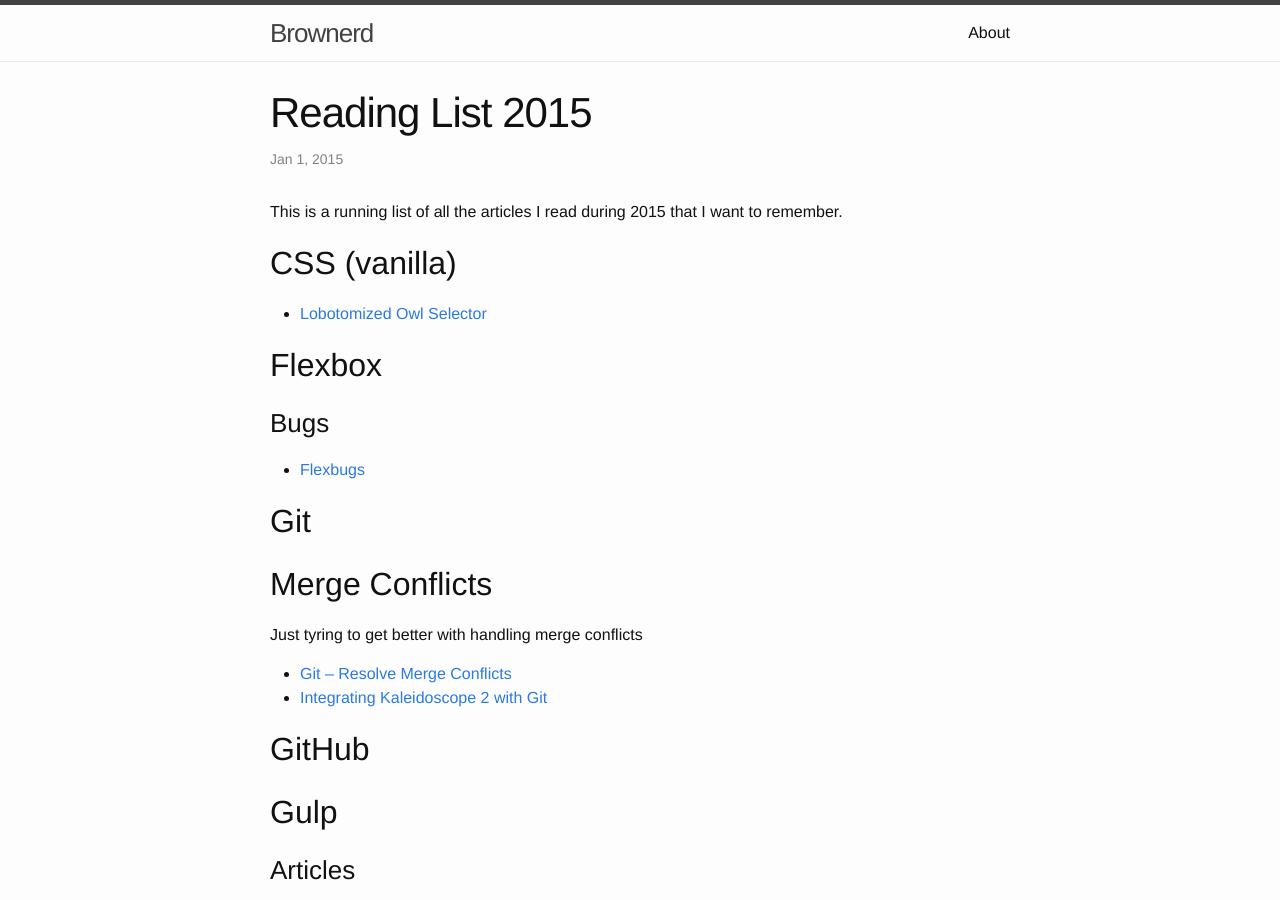
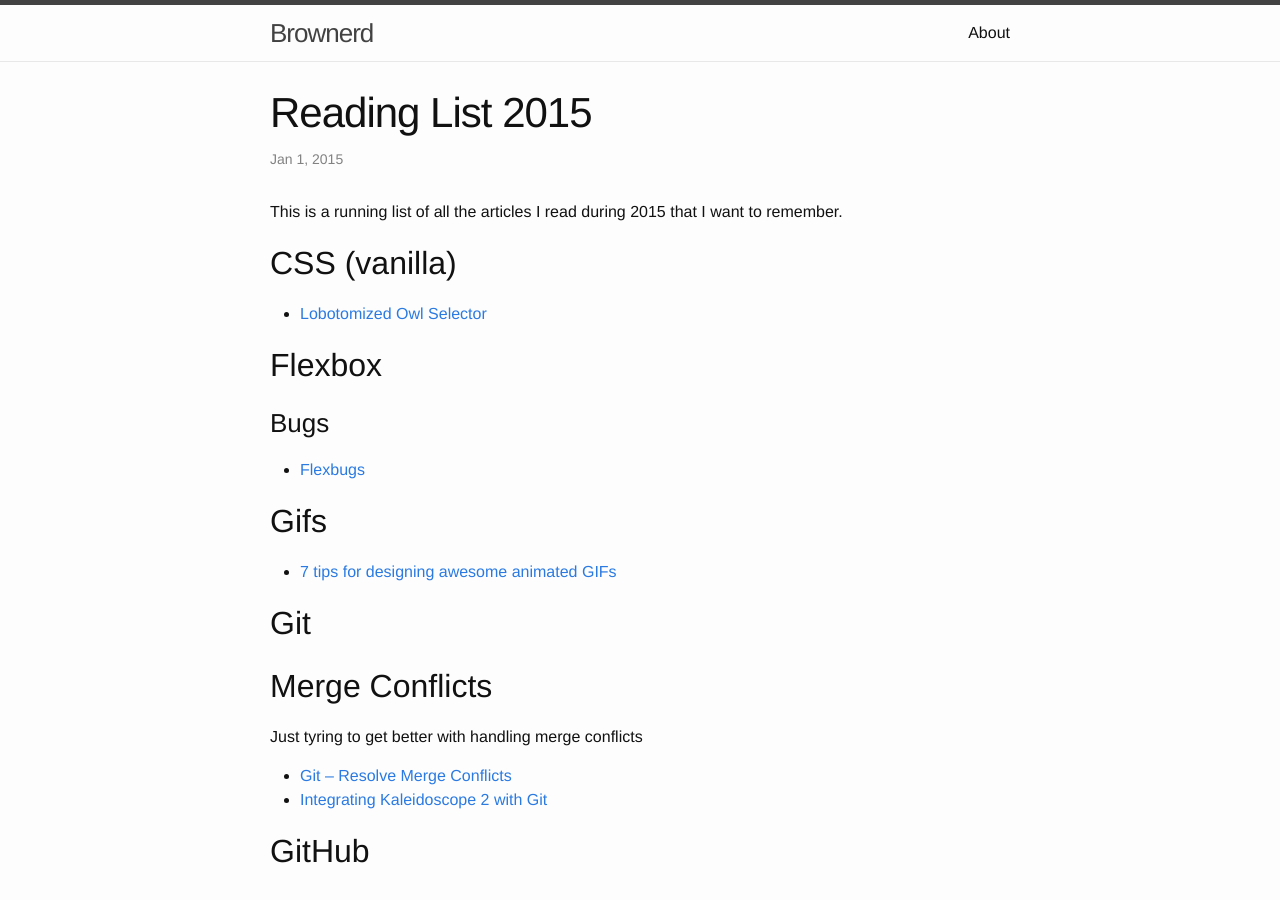
Before and after one commit to brownerd/brownerd.github.io, a Jekyll site: the page built from _posts/2015-01-01-reading-list-2015.md, in a window 1280 px wide and 900 px high. Built offline with Jekyll 4.4.1, drawn with Linux system fonts in a browser that asks for light colours.

Commit message:
add 7 tips for designing awesome animated GIFs

```diff
--- a/_posts/2015-01-01-reading-list-2015.md
+++ b/_posts/2015-01-01-reading-list-2015.md
@@ -21,6 +21,16 @@ This is a running list of all the articles I read during 2015 that I want to rem
 
 ### Bugs
 - [Flexbugs](https://github.com/philipwalton/flexbugs)
+
+
+
+
+## Gifs
+
+- [7 tips for designing awesome animated GIFs](http://blog.invisionapp.com/7-tips-for-designing-awesome-gifs/)
+
+
+
 
 
 
```
